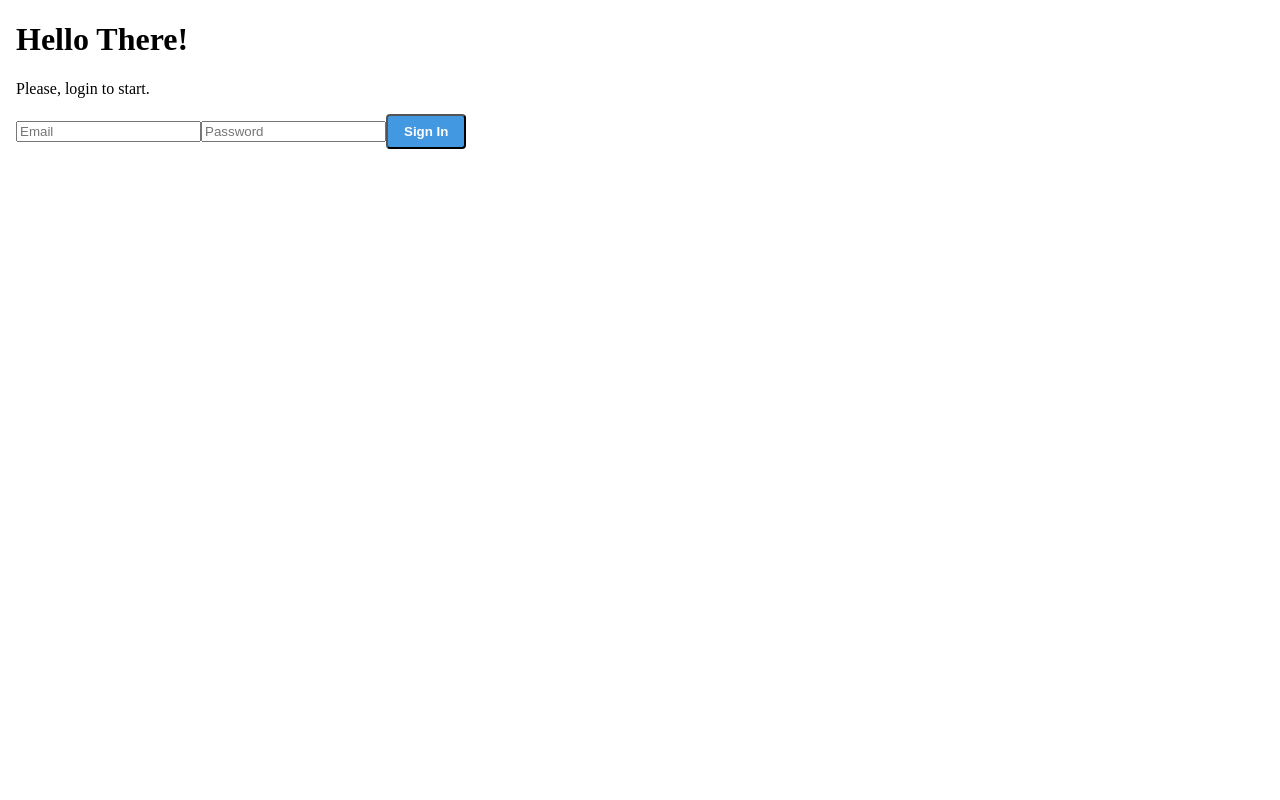
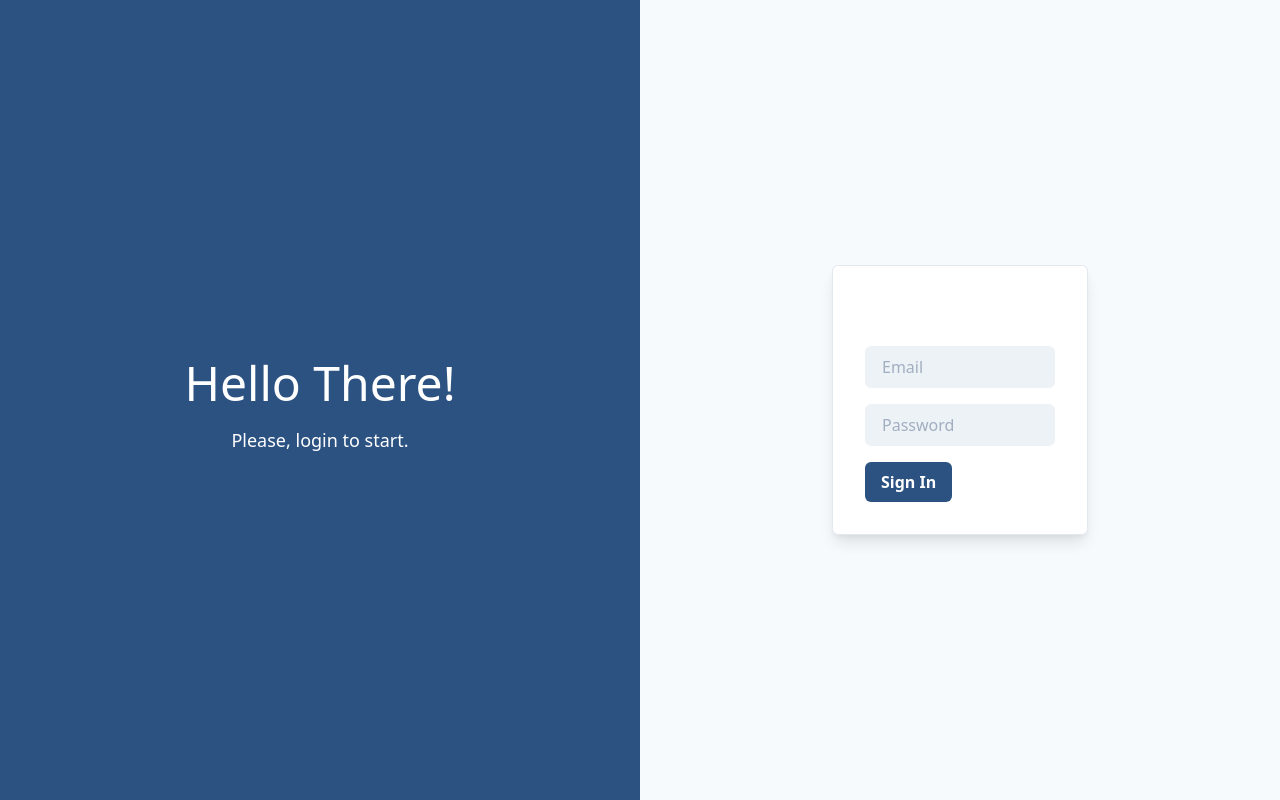
Before and after one commit to pmop/rails-with-vue, a Vue app in the folder recordstore-front/: page / in a window 1280 px wide. Built offline with nearby package versions, Linux system fonts and the light colour scheme.

Commit message:
Some css rules.

```diff
--- a/recordstore-front/src/main.css
+++ b/recordstore-front/src/main.css
@@ -1,10 +1,28 @@
-@tailwind "tailwindcss/base";
-@tailwind "tailwindcss/components";
-@tailwind "tailwindcss/utilities";
+@tailwind base;
+
+.btn {
+	@apply text-white font-semibold py-2 px-4 rounded-md outline-none;
+}
+
+.input-default {
+	@apply text-gray-700 bg-gray-200 rounded-md border border-gray-200
+	outline-none py-2 px-4;
+}
+
+.input-default:hover {
+	@apply bg-white;
+}
+
+.input-default:focus {
+	@apply bg-white;
+}
 
 .btn-blue {
-  @apply bg-blue-500 text-white font-bold py-2 px-4 rounded;
+	@apply bg-blue-800;
 }
 .btn-blue:hover {
-  @apply bg-blue-700;
+	@apply bg-blue-700;
 }
+
+@tailwind components;
+@tailwind utilities;
```
